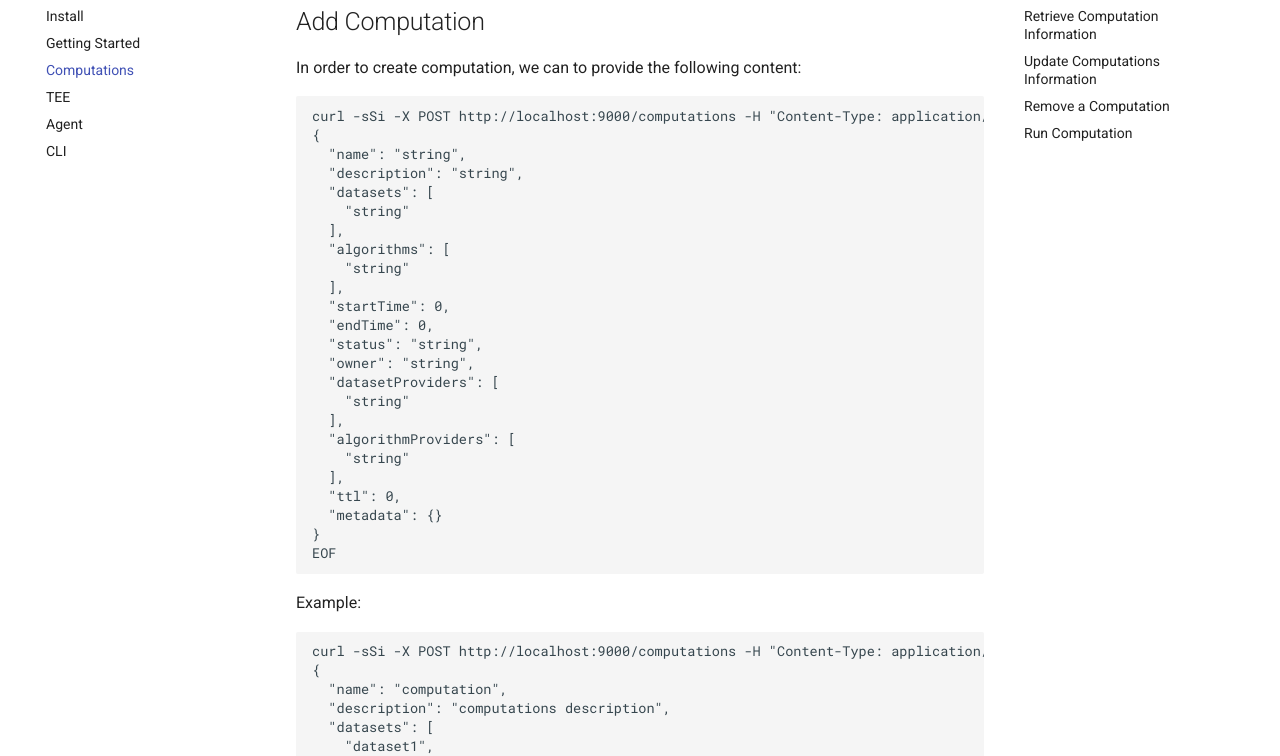
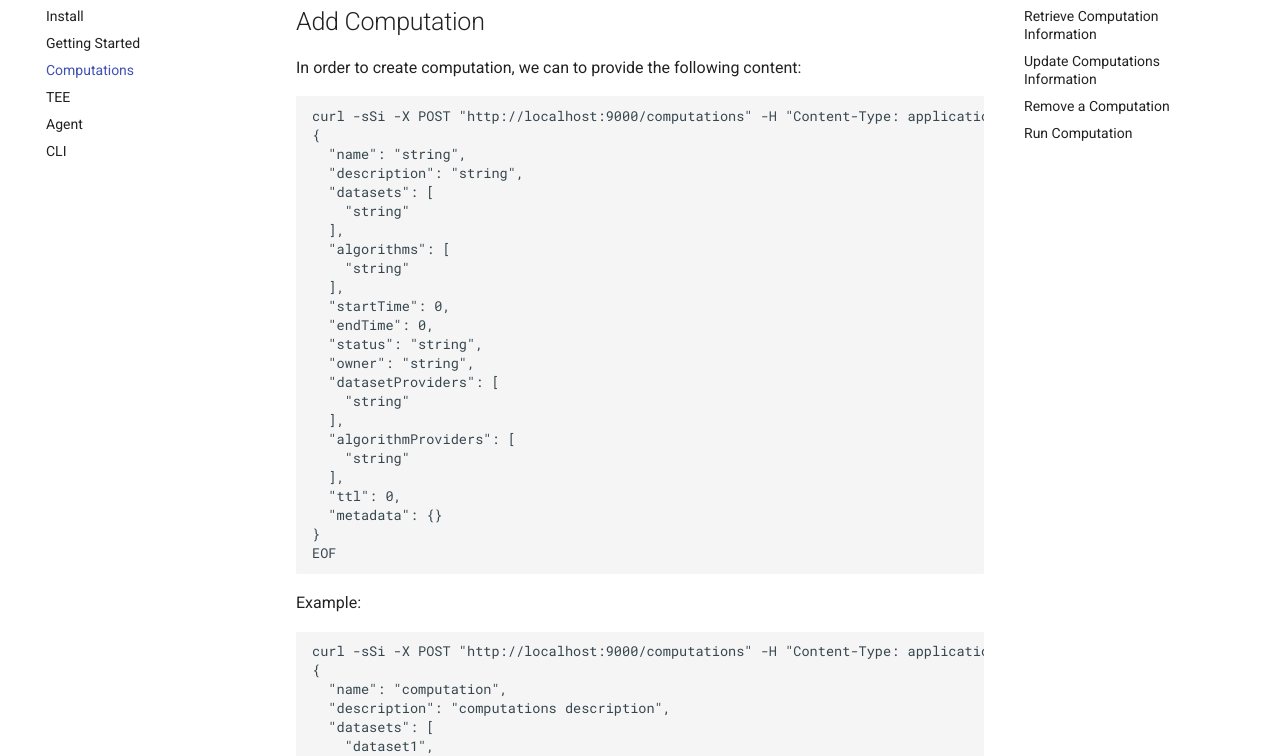
Before and after one commit to ultravioletrs/cocos-docs, an MkDocs documentation site: the page built from docs/computations.md, in a window 1280 px wide and 1400 px high. Shown: the part 176-932 px from the top of the window. Built offline with MkDocs 1.6.1 and Material for MkDocs 9.7.7, drawn with Linux system fonts in a browser that asks for light colours; comment, search, counter and statistics services are not loaded; some of the changed text lies outside the part shown.

````diff
--- a/docs/computations.md
+++ b/docs/computations.md
@@ -5,7 +5,7 @@
 In order to create computation, we can to provide the following content:
 
 ```bash
-curl -sSi -X POST http://localhost:9000/computations -H "Content-Type: application/json" -H 'Authorization: Bearer <user_token>' -d @- << EOF
+curl -sSi -X POST "http://localhost:9000/computations" -H "Content-Type: application/json" -H "Authorization: Bearer <user_token>" -d @- << EOF
 {
   "name": "string",
   "description": "string",
@@ -158,7 +158,7 @@ Content-Length: 243
 In order to update computation:
 
 ```bash
-curl -sSi -X PUT http://localhost:9000/computations/<computation_id> -H "Content-Type: application/json" -H "Authorization: Bearer <user_token>" -d @- <<EOF
+curl -sSi -X PUT "http://localhost:9000/computations/<computation_id>" -H "Content-Type: application/json" -H "Authorization: Bearer <user_token>" -d @- <<EOF
 {
   "name": "<computation_name>",
   "description": "<computation_description>",
````
Also changed, not shown: other parts of docs/computations.md (+10 -10 lines).
